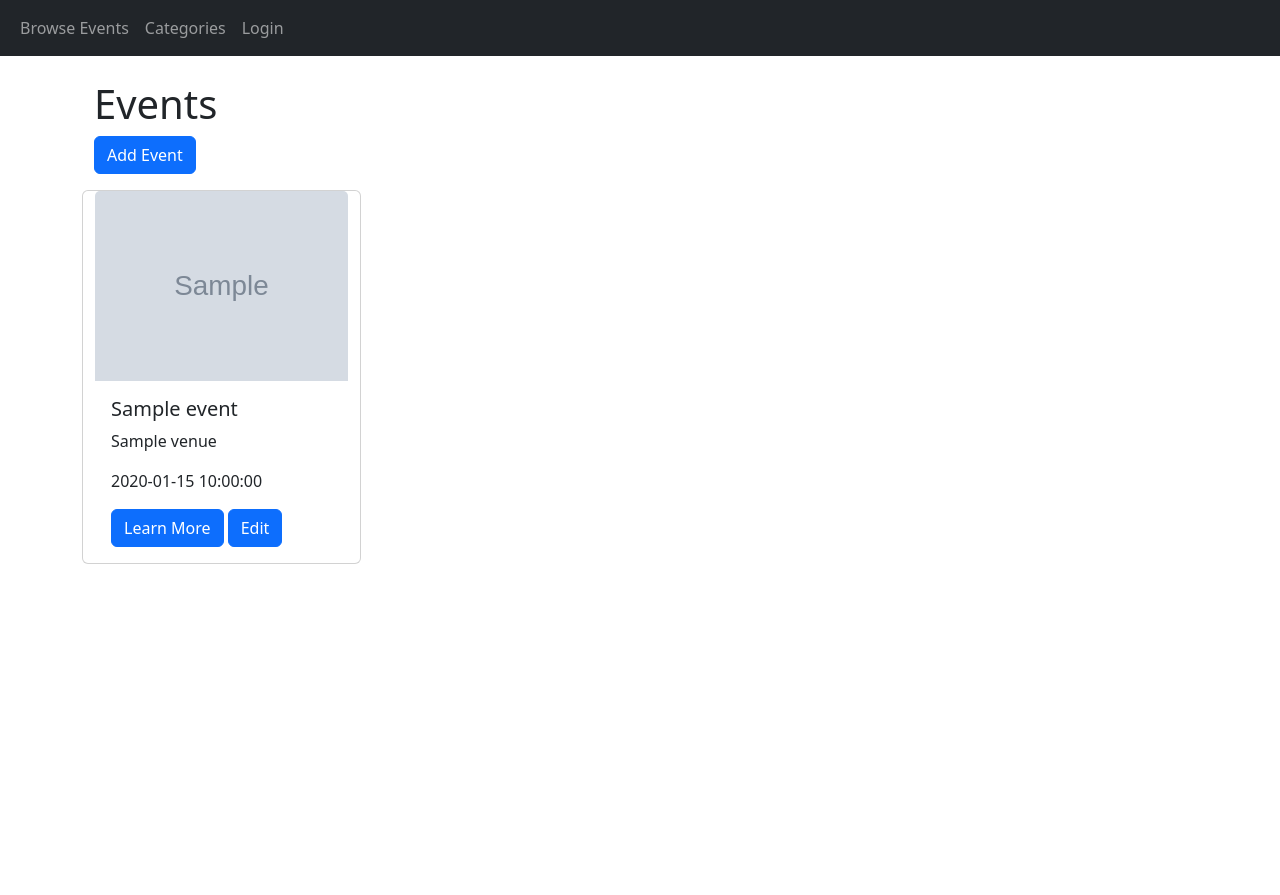
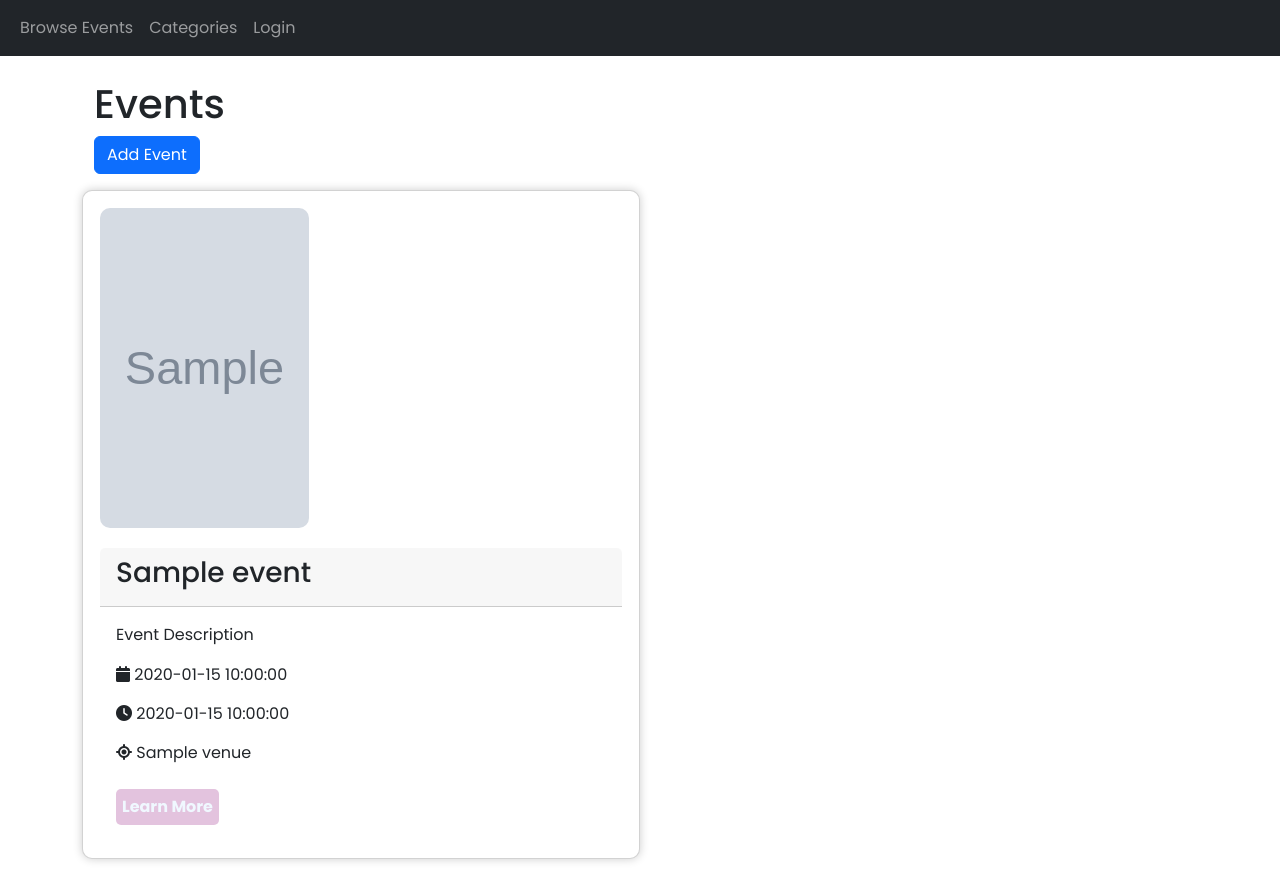
Before and after one commit to LEELA-SRI/ems-hackathon, a Flask app: page /home in a window 1280 px wide. Before the commit the page ends 564 px from the top, so only its background shows below. Run offline with Flask 3, Linux system fonts and the light colour scheme; grey boxes marked "Sample" are stand-in pictures; a database or web service that is not in the repository returns one stand-in record (values such as "Sample title"); some libraries are stand-ins or nearby versions.

Commit message:
ui upgrade

```diff
--- a/app.py
+++ b/app.py
@@ -1,22 +1,25 @@
 from flask import Flask,render_template,request,flash,session,redirect,url_for
-from flask_pymongo import PyMongo
 from hashlib import sha256
-# from gridfs import GridFS
 import pymongo
 from werkzeug.utils import secure_filename
+from PIL import Image
+from pytesseract import pytesseract
+import re
 import os
+
+
 app = Flask(__name__)
 
 app.config['SECRET_KEY']="oohlala"
 app.config['UPLOAD_FOLDER']='static/images/uploaded'
 uri=f"mongodb+srv://trailUsername:trialPassword@trailcluster.dhfoi.mongodb.net/test"
-# mongo = PyMongo(app)
+
+
 client = pymongo.MongoClient(uri)
+
+
 db=client.avalanche
 
-# db=mongo.avalanche
-
-# grid_fs = GridFS(db)
 
 events_db=db.events
 users_db=db.users
@@ -26,15 +29,23 @@ ALLOWED_EXTS=set(['png','jpg','jpeg','webp'])
 def allowed_file(filename):
     return '.' in filename and filename.rsplit('.',1)[1].lower() in ALLOWED_EXTS
 
+def image_to_text(path_im):
+    path_to_tesseract = r"C:/Program Files/Tesseract-OCR/tesseract.exe"
+    image_path = path_im
+    pytesseract.tesseract_cmd = path_to_tesseract
+    img = Image.open(image_path )
+    text = pytesseract.image_to_string(img)
+    ocr_text=text.lower().capitalize()
+    venue_pattern = r'\b(?:[A-Z][a-z]*\s)*[A-Z][a-z]*\s(?:[A-Z][a-z]*\s)*\b(?:Auditorium|Classroom|Hotel|Floor|Venue)\b'
+    venues = re.findall(venue_pattern, ocr_text)
 
-# events_db.insert_one(
-#                 {
-#                     "poster": 'static/images/brochure.jpeg',
-#                     "name": 'test5',
-#                     "datetime": '28/03/2023 13:00',
-#                     "venue": 'lecture hall 233'
-#                 }
-#             )
+    date_pattern = r"(\d{1,2})\s(January|February|March|April|May|June|July|August|September|October|November|December|JANUARY|FEBRUARY|MARCH|APRIL|MAY|JUNE|JULY|AUGUST|SEPTEMBER|OCTOBER|NOVEMBER|DECEMBER|JAN|FEB|MAR|APR|MAY|JUN|JUL|AUG|SEP|OCT|NOV|DEC|Jan|Feb|Mar|Apr|May|Jun|Jul|Aug|Sep|Oct|Nov|Dec)\s(\d{4})"
+    dates = re.findall(date_pattern, ocr_text)
+
+    time_pattern = r'\b\d{1,2}:\d{2}\s*(?:AM|PM|am|pm)?\b'
+    times = re.findall(time_pattern, ocr_text)
+
+    return venues,dates,times
 
 
 @app.route('/home',methods=['GET','POST'])
@@ -51,16 +62,22 @@ def events():
         if brochure.filename=='':
             flash("No img selected")
         if brochure and allowed_file(brochure.filename):
-            # save_brochure=secure_filename(brochure.filename)
             brochure.save(os.path.join(os.path.abspath(os.path.dirname(__file__)),app.config['UPLOAD_FOLDER'],secure_filename(brochure.filename)))
             brochures_db.insert_one(
                 {
                 'uploaded_brochure': f'static/images/uploaded/{secure_filename(brochure.filename)}'
                 }
             )
+            venue_event=image_to_text(f'static/images/uploaded/{secure_filename(brochure.filename)}')[0]
+            date_event=image_to_text(f'static/images/uploaded/{secure_filename(brochure.filename)}')[1]
+            time_event=image_to_text(f'static/images/uploaded/{secure_filename(brochure.filename)}')[2]
             events_db.insert_one(
                 {
-                'poster': f'static/images/uploaded/{secure_filename(brochure.filename)}'
+                'poster': f'static/images/uploaded/{secure_filename(brochure.filename)}',
+                'name':'some new event',
+                'venue':venue_event,
+                'date': date_event ,
+                'time':time_event
                 }
             )
 
--- /dev/null
+++ b/static/css/styles.css
@@ -0,0 +1,94 @@
+@import url('https://fonts.googleapis.com/css2?family=Poppins:ital,wght@0,100;0,200;0,300;0,400;0,500;0,700;1,600;1,800&display=swap');
+
+body {
+    font-family: 'Poppins', sans-serif;
+    backdrop-filter: blur(3px);
+}
+
+.card {
+
+    background-color: #fff;
+    border-radius: 10px;
+    box-shadow: 0 0 10px rgba(0, 0, 0, 0.2);
+    margin-bottom: 20px;
+    padding: 15px;
+}
+
+.card-inner {
+    backdrop-filter: blur(5px);
+    padding: 2px;
+}
+
+.button {
+    background: none;
+    border: none;
+    padding: 6px;
+    background-color: rgba(164, 59, 146, 0.3);
+    color: aliceblue;
+    font-weight: bold;
+    backdrop-filter: blur(5px);
+    margin-right: 10px;
+    border-radius: 5px;
+
+}
+.event-poster{
+    width:40%;
+    height:auto;
+    border-radius: 10px;
+    margin-right: 20px;
+    margin-bottom: 0;
+}
+
+.flex_dir{
+    flex-direction: column;
+}
+@media (min-width:320px) and (max-width:500px){
+    .event-poster{
+        width:auto;
+        height:20rem;
+    margin-bottom: 20px;
+    margin-right: 0;
+
+    }
+
+}
+@media (max-width:500px){
+    .flex_dir_card{
+        flex-direction: column;
+    }
+
+}
+@media (min-width:500px) {
+    .flex_dir_card{
+        flex-direction: row;
+    }
+}
+@media (min-width:768px){
+    .flex_dir{
+        flex-direction: row;
+    }
+    .event-poster{
+        width:10rem;
+    }
+}
+@media (min-width:1024px){
+    .flex_dir_card{
+        flex-direction: column;
+    }
+    .event-poster{
+        width:auto;
+        height:20rem;
+    margin-bottom: 20px;
+    margin-right: 0;
+
+    }
+}
+@media (min-width:1200px){
+    .flex_dir{
+        flex-direction: column;
+    }
+    .event-poster{
+        width:40%
+
+    }
+}
--- a/templates/base.html
+++ b/templates/base.html
@@ -5,6 +5,7 @@
     <meta name="viewport" content="width=device-width, initial-scale=1">
     <title>flask</title>
     <link href="https://cdn.jsdelivr.net/npm/bootstrap@5.2.3/dist/css/bootstrap.min.css" rel="stylesheet" integrity="sha384-rbsA2VBKQhggwzxH7pPCaAqO46MgnOM80zW1RWuH61DGLwZJEdK2Kadq2F9CUG65" crossorigin="anonymous">
+    <link rel="stylesheet" href="https://cdnjs.cloudflare.com/ajax/libs/font-awesome/6.4.0/css/all.min.css" integrity="sha512-iecdLmaskl7CVkqkXNQ/ZH/XLlvWZOJyj7Yy7tcenmpD1ypASozpmT/E0iPtmFIB46ZmdtAc9eNBvH0H/ZpiBw==" crossorigin="anonymous" referrerpolicy="no-referrer" />
     <link href="{{url_for('static',filename='css/styles.css')}}" rel="stylesheet">
   </head>
   <body>
--- a/templates/events.html
+++ b/templates/events.html
@@ -1,6 +1,7 @@
 {% extends 'base.html' %}
 
 {% block content %}
+
 <div class="container mb-3">
 
         <h1>Events</h1>
@@ -21,20 +22,46 @@
 
 <div class="container mb-3">
     <div class="row">
-{% for i in event %}
-<div class="card col-lg-3 col-md-4 col-sm-6 col-xs-12">
-    <img src="{{ i['poster']}}" class="card-img-top" alt="...">
-    <div class="card-body">
 
-      <h5 class="card-title">{{ i['name'] }}</h5>
-      <p class="card-text">{{ i['venue'] }}</p>
-      <p class="card-text">{{ i['datetime'] }}</p>
-      <a href="#" class="btn btn-primary">Learn More</a>
-      <a href="#" class="btn btn-primary admin-visible">Edit</a>
 
+   {% for i in event %}
+   <div class="card col-lg-6 ">
+    <div  class="d-flex flex_dir_card card-inner">
+        <img src="{{ i['poster']}}" alt="Event Image" class="event-poster">
+        <div>
+            <div class="card-header">
+                <h3>{{ i['name'] }}</h3>
+            </div>
+            <div class="card-body">
+                <p>Event Description</p>
+                <div  class="d-flex flex_dir" style=" gap: 15px;">
+                    <div>
+                        <i class="fa-solid fa-calendar"></i>
+                        {{ i['date'] }}
+                    </div>
+                    <div>
+                        <i class="fa-solid fa-clock"></i>
+                        {{ i['time'] }}
+                    </div>
+                    <div>
+                        <i class="fa-solid fa-location"></i>
+                        {{ i['venue'] }}
+                    </div>
+                </div>
+                <br>
+                <div style="display: flex;">
+                    <button class="button">Learn More</button>
+                    {% if var %}
+        <a href="#" class="btn btn-primary admin-visible">Edit</a>
+        {% endif %}
+                </div>
+            </div>
+        </div>
     </div>
-  </div>
+</div>
+
   {% endfor %}
+
   </div>
 </div>
 
```
Also changed, not shown: data.txt (added, +32 -0 lines), textrec.py (added, +52 -0 lines), static/images/brochure.jpeg (deleted), static/images/uploaded/Screenshot_2023-02-05_180427.png (deleted), static/images/uploaded/Screenshot_36.png (deleted), static/images/uploaded/Screenshot_37.png (deleted), static/images/uploaded/Screenshot_58.png (deleted), static/images/uploaded/brochure10.jpeg (added), static/images/uploaded/brochure2.jpeg (added), static/images/uploaded/brochure3.jpeg (added), static/images/uploaded/brochure4.jpeg (added), static/images/uploaded/brochure5.jpeg (added), static/images/uploaded/brochure7.jpeg (added), static/images/uploaded/brochure8.jpeg (added).
